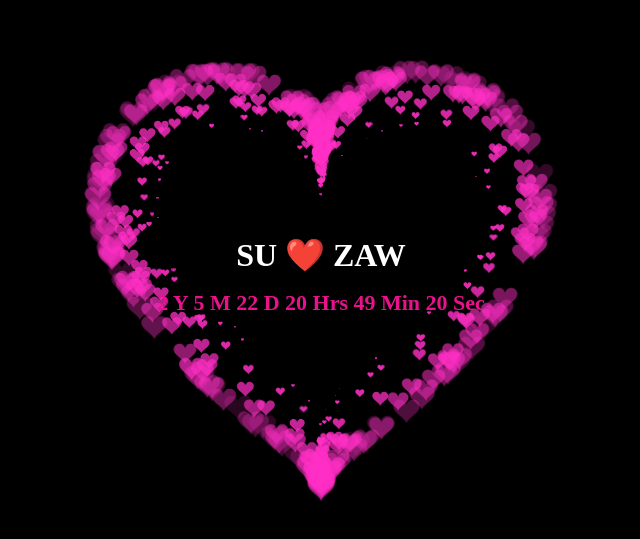
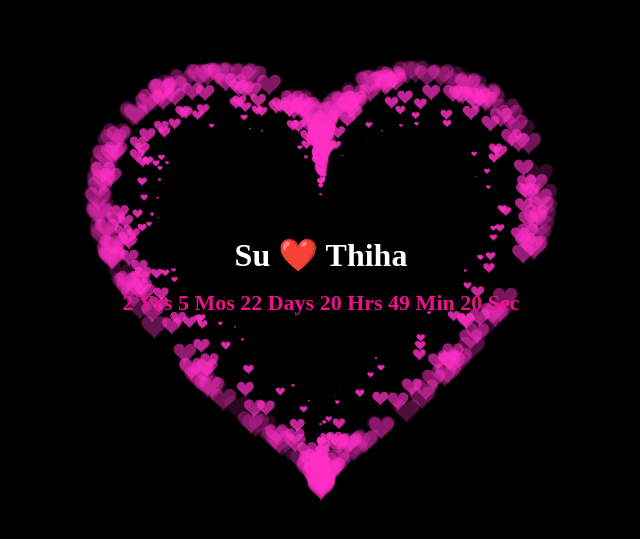
Before and after one commit to Thihazaw02/Our-anniversary-, a plain HTML site: page index.html in a window 1280 px wide. Shown: the part 123-662 px from the top of the page, without its empty margins (319-959 px from the left). Drawn offline with Linux system fonts and the light colour scheme.

Commit message:
Update index.html

```diff
--- a/index.html
+++ b/index.html
@@ -48,7 +48,7 @@
   <canvas id="pinkboard"></canvas>
 
   <div class="namebox">
-    <h1>SU ❤️ ZAW</h1>
+    <h1>Su ❤️ Thiha</h1>
     <p id="result"></p>
   </div>
 
@@ -276,7 +276,7 @@
       const months = Math.floor(daysLeftAfterYears / 30.44);
       const days = Math.floor(daysLeftAfterYears - months * 30.44);
 
-      return `${years} Y ${months} M ${days} D ${hours} Hrs ${minutes} Min ${seconds} Sec`;
+      return `${years} Yrs ${months} Mos ${days} Days ${hours} Hrs ${minutes} Min ${seconds} Sec`;
     }
 
     function showAge() {
```
